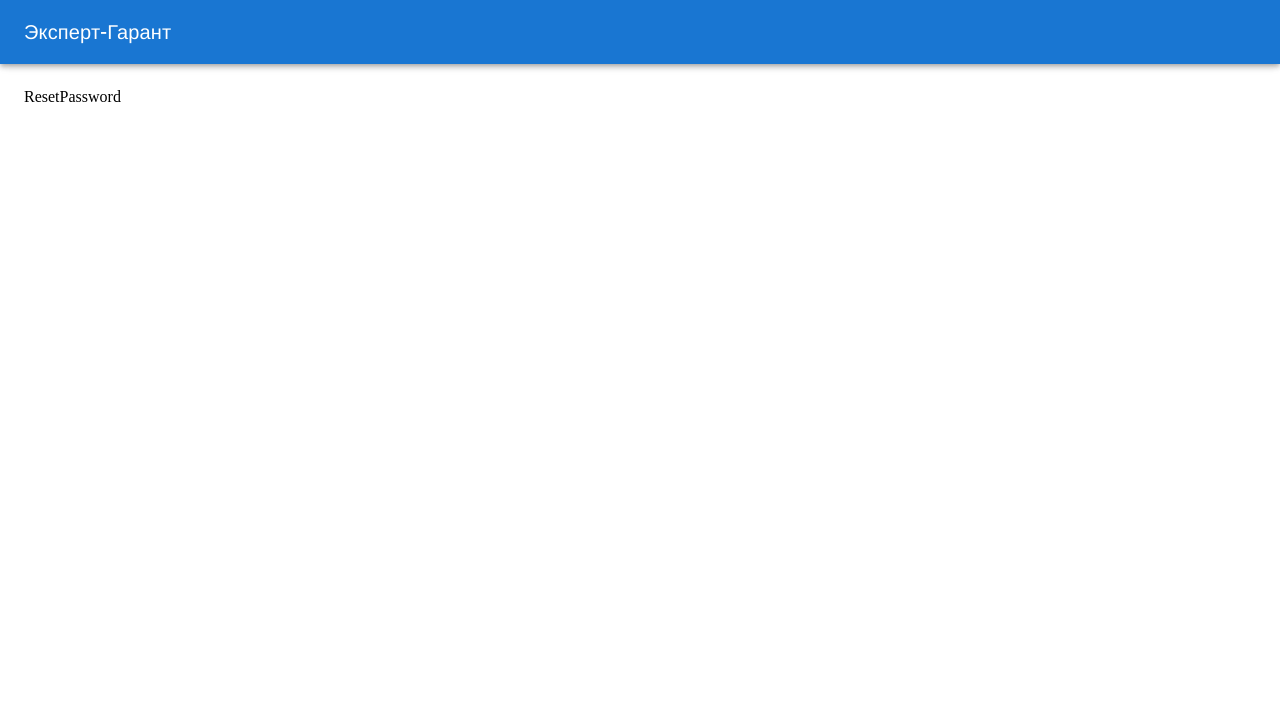
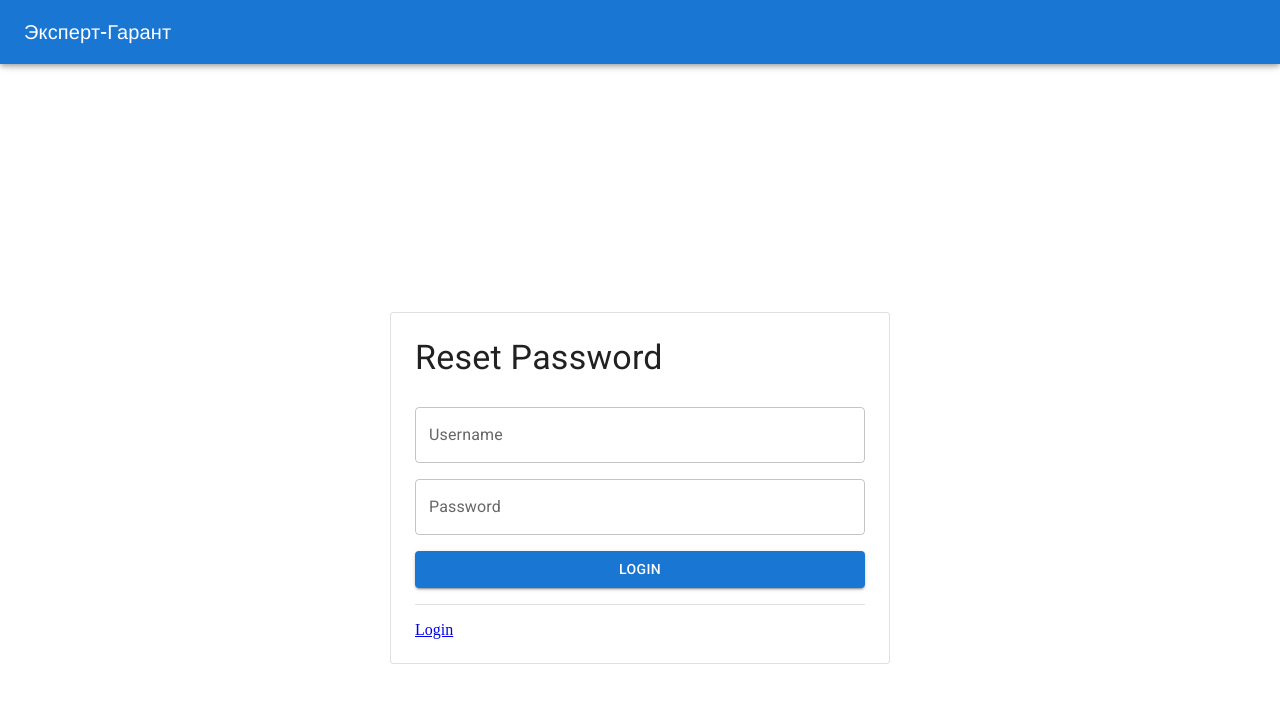
Before and after one commit to DimaChekashov/foxsay-work-tests, a React (Vite) app in the folder expert-garant/: page /reset-password in a window 1280 px wide. Shown: the top 702 px of the page. Built offline with nearby package versions, Linux system fonts and the light colour scheme; a web font is replaced by a local one.

Commit message:
implements reset password

```diff
--- a/expert-garant/src/pages/Login/Login.tsx
+++ b/expert-garant/src/pages/Login/Login.tsx
@@ -1,8 +1,8 @@
-import { Box, Button, Card, CardContent, Container, TextField, Typography } from '@mui/material';
+import { Box, Button, Card, CardContent, Container, Divider, TextField, Typography } from '@mui/material';
 import { useContext, useEffect, useState } from 'react';
 import { UserContext } from '../../context/User/UserContext';
 import { AuthContext } from '../../context/Auth/AuthContext';
-import { useNavigate } from 'react-router-dom';
+import { Link, useNavigate } from 'react-router-dom';
 
 function Login() {
   const [username, setUsername] = useState<string>("");
@@ -67,6 +67,8 @@ function Login() {
               type="password"
             />
             <Button variant="contained" onClick={handleLogin}>Login</Button>
+            <Divider />
+            <Link to="/reset-password">Reset Password</Link>
           </CardContent>
         </Card>
       </Box>
--- a/expert-garant/src/pages/ResetPassword/ResetPassword.tsx
+++ b/expert-garant/src/pages/ResetPassword/ResetPassword.tsx
@@ -1,9 +1,17 @@
-import { useContext, useEffect } from 'react';
-import { useNavigate } from 'react-router-dom';
+import { useContext, useEffect, useState } from 'react';
+import { Link, useNavigate } from 'react-router-dom';
 import { AuthContext } from '../../context/Auth/AuthContext';
+import { Box, Button, Card, CardContent, Container, Divider, TextField, Typography } from '@mui/material';
+import { UserContext } from '../../context/User/UserContext';
+import User from '../../types/User';
 
 function ResetPassword() {
-  const { isLoggedIn } = useContext(AuthContext);
+  const [newUser, setNewUser] = useState<User>({username: "", password: ""});
+  const [usernameError, setUsernameError] = useState<boolean>(false);
+  const [passwordError, setPasswordError] = useState<boolean>(false);
+
+  const { user, updateUser } = useContext(UserContext);
+  const { login, isLoggedIn } = useContext(AuthContext);
   const navigate = useNavigate();
 
   useEffect(() => {
@@ -12,8 +20,60 @@ function ResetPassword() {
     }
   }, [isLoggedIn, navigate]);
 
+  const handleReset = () => {
+    if (newUser.username === "" || newUser.username === user.username) {
+      setUsernameError(true);
+      return;
+    }
+
+    if (newUser.password === "" || newUser.password === user.password) {
+      setPasswordError(true);
+      return;
+    }
+
+    updateUser(newUser);
+    login();
+  }
+
   return (
-    <div>ResetPassword</div>
+    <Container
+      sx={{
+        display: 'flex',
+        justifyContent: 'center',
+        alignItems: 'center',
+        height: '100vh',
+      }}
+    >
+      <Box sx={{ maxWidth: 500, width: '100%', margin: '0 auto' }}>
+        <Card variant="outlined">
+          <CardContent sx={{ display: 'flex', flexDirection: 'column', gap: 2, padding: 3 }}>
+            <Typography variant="h4" gutterBottom>Reset Password</Typography>
+            <TextField
+              error={usernameError}
+              label="Username"
+              variant="outlined"
+              onChange={(e) => {
+                setNewUser({...newUser, username: e.target.value});
+                setUsernameError(false);
+              }}
+            />
+            <TextField
+              error={passwordError}
+              label="Password"
+              variant="outlined"
+              onChange={(e) => {
+                setNewUser({...newUser, password: e.target.value});
+                setPasswordError(false);
+              }}
+              type="password"
+            />
+            <Button variant="contained" onClick={handleReset}>Login</Button>
+            <Divider />
+            <Link to="/login">Login</Link>
+          </CardContent>
+        </Card>
+      </Box>
+    </Container>
   );
 }
 
```
